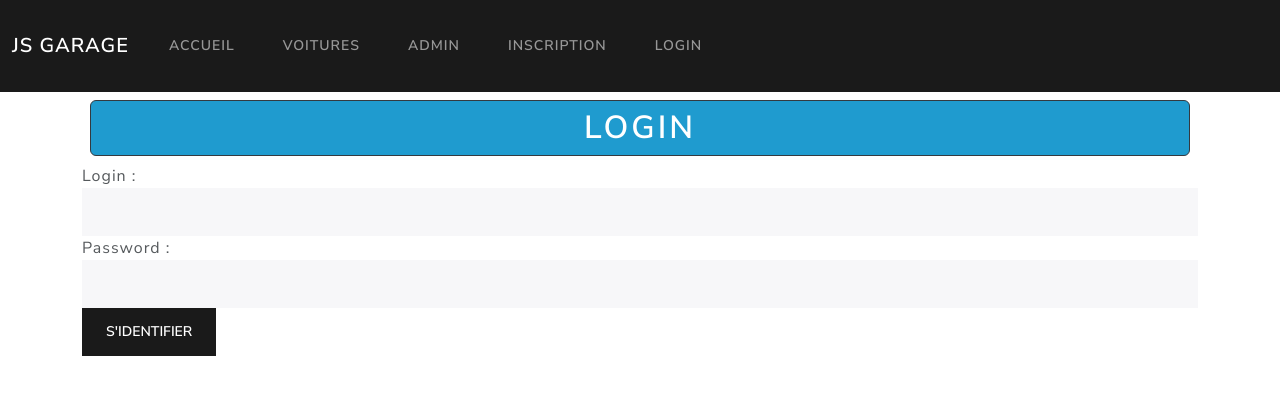
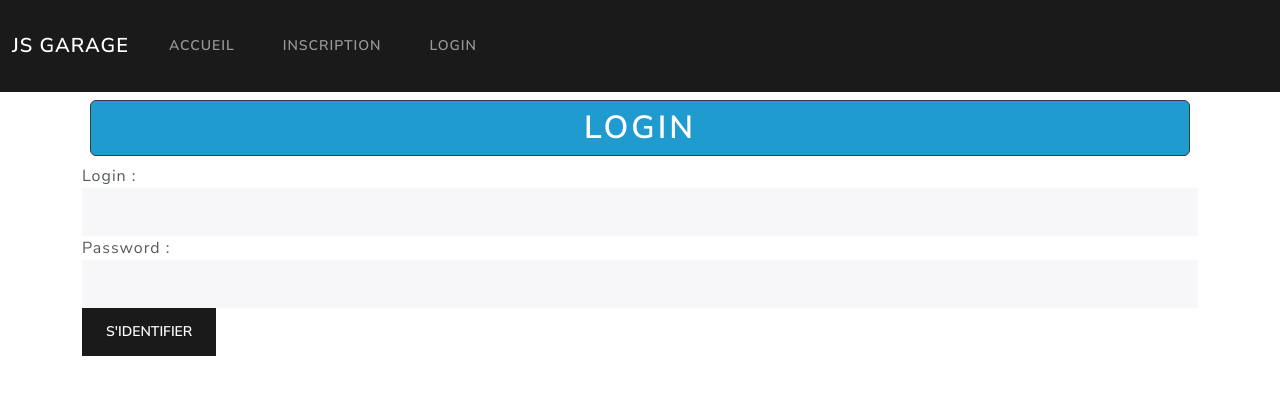
Before and after one commit to EL195/jsgarage, a Symfony app: template templates/global/login.html.twig in a window 1280 px wide. Shown: the top 395 px of the page. Run offline with Twig, Linux system fonts and the light colour scheme; the template is opened without the code that fills it, so the values that code supplies are empty; some libraries are stand-ins or nearby versions.

Commit message:
3e commit

```diff
--- a/composer.json
+++ b/composer.json
@@ -16,6 +16,7 @@
         "knplabs/knp-paginator-bundle": "^5.6",
         "phpdocumentor/reflection-docblock": "^5.2",
         "sensio/framework-extra-bundle": "^6.1",
+        "symfony/apache-pack": "^1.0",
         "symfony/asset": "5.3.*",
         "symfony/console": "5.3.*",
         "symfony/dotenv": "5.3.*",
--- a/templates/base.html.twig
+++ b/templates/base.html.twig
@@ -19,18 +19,28 @@
                     <li class="nav-item">
                         <a class="nav-link" href="{{ path('accueil') }}">Accueil</span></a>
                     </li>
-                    <li class="nav-item">
-                        <a class="nav-link" href="{{ path('voitures') }}">Voitures</a>
-                    </li>
+                    {% if is_granted('ROLE_USER') or is_granted('ROLE_ADMIN') %}
+                        <li class="nav-item">
+                            <a class="nav-link" href="{{ path('voitures') }}">Voitures</a>
+                        </li>
+                    {% endif %}
+                    {% if is_granted('ROLE_ADMIN') %}
                     <li class="nav-item">
                         <a class="nav-link" href="{{ path('admin') }}">admin</a>
                     </li>
+                    {% endif %}
+                    {% if not app.user %}
                     <li class="nav-item">
                         <a class="nav-link" href="{{ path('inscription') }}">inscription</a>
                     </li>
                     <li class="nav-item">
-                        <a class="nav-link" href="{{ path('login') }}">Login</a>
+                        <a class="nav-link" href="{{ path('login') }}">login</a>
                     </li>
+                    {% else %}
+                    <li class="nav-item">
+                        <a class="nav-link" href="{{ path('logout') }}">déconnexion</a>
+                    </li>
+                    {% endif %}
                 </ul>
                 </div>
             </div>
--- a/templates/global/login.html.twig
+++ b/templates/global/login.html.twig
@@ -6,10 +6,16 @@
 
 {% block body %}
 
+{% if error %}
+    <div class="alert alert-danger">
+        Le login et le mot de passe ne correspondent pas.
+    </div>
+{% endif %}
+
 <form action="{{ path('login') }}" method="post">
     <div class="form-group>"
         <label>Login : </label>
-        <input type="text" required name ="_username" class="form-control">
+        <input type="text" required name ="_username" class="form-control" value="{{ lastUserName }}">
     </div>
     <div class="form-group">
         <label>Password : </label>
```
Also changed, not shown: src/Controller/GlobalController.php (+15 -2 lines), public/.htaccess (added), 4 other files.
